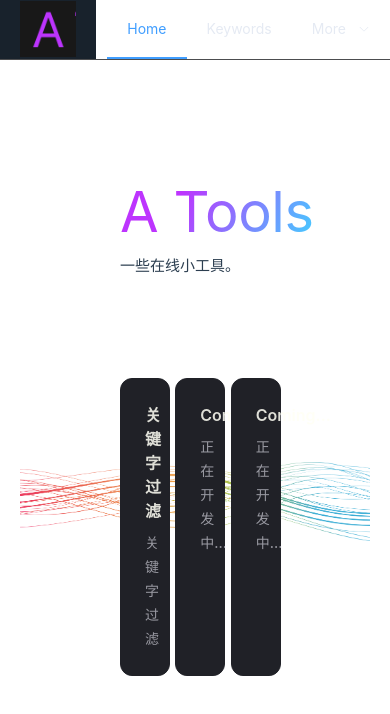
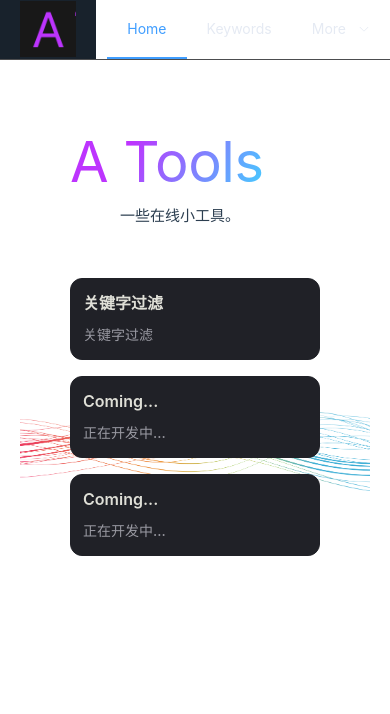
Before and after one commit to jing4866/atools, a Vue app: page / in a window 390 px wide. Shown: the top 714 px of the page. Built offline with nearby package versions, Linux system fonts and the light colour scheme.

Commit message:
简单适配移动端

```diff
--- a/src/components/CustomHeader.vue
+++ b/src/components/CustomHeader.vue
@@ -22,6 +22,9 @@ import { ref, watch } from 'vue'
 import { RouterLink, useRoute } from 'vue-router'
 
 const $route = useRoute();
+// console.log( '路由:', $route );
+// console.log( '路由Name:', $route.name );
+
 const activeIndex = ref('Home');
 
 // const handleSelect = (key, keyPath) => {
@@ -30,7 +33,7 @@ const activeIndex = ref('Home');
 // }
 
 watch( $route, ( value ) => {
-  activeIndex.value = value.name
+  activeIndex.value = value.name ? value.name : 'Home';
 })
 
 </script>
--- a/src/components/ModuleList.vue
+++ b/src/components/ModuleList.vue
@@ -71,4 +71,19 @@ import { RouterLink } from 'vue-router'
         }
     }
 }
+
+
+/* 简单适配移动端 */
+@media (max-width: 896px) {
+    .modules-containter{
+        display: block;
+        padding: 50px;
+        .modules-item{
+            width: 100%;
+            .mudules-innter{
+                padding: 12px;
+            }
+        }
+    }
+}
 </style>
--- a/src/views/HomeView.vue
+++ b/src/views/HomeView.vue
@@ -38,4 +38,13 @@ import ModuleList from '../components/ModuleList.vue'
 
 .main-desc {
   margin: 10px 0 0 100px;
-}</style>
+}
+
+/* 简单适配移动端 */
+@media (max-width: 896px) {
+  .main-title {
+    margin: 50px 0 0 50px;
+  }
+}
+
+</style>
--- a/src/views/KeyView.vue
+++ b/src/views/KeyView.vue
@@ -175,7 +175,8 @@ const copyHandle = () => {
     font-size: 12px;
     color: #636466;
     padding: 5px 40px;
-    .tool-desc-text{
+
+    .tool-desc-text {
       color: #636466;
       vertical-align: text-bottom;
       padding: 0 5px;
@@ -257,4 +258,22 @@ const copyHandle = () => {
       }
     }
   }
-}</style>
+}
+
+/* 简单适配移动端 */
+@media (max-width: 896px) {
+  .keyview-container{
+    .keys-containter{
+      display: block;
+      & .keys-item{
+        width: 100%;
+        &:nth-of-type(3){
+          width: 100%;
+        }
+      }
+    }
+
+  }
+}
+
+</style>
```
Also changed, not shown: 1 other file (tests, documents, lock files or other folders).
